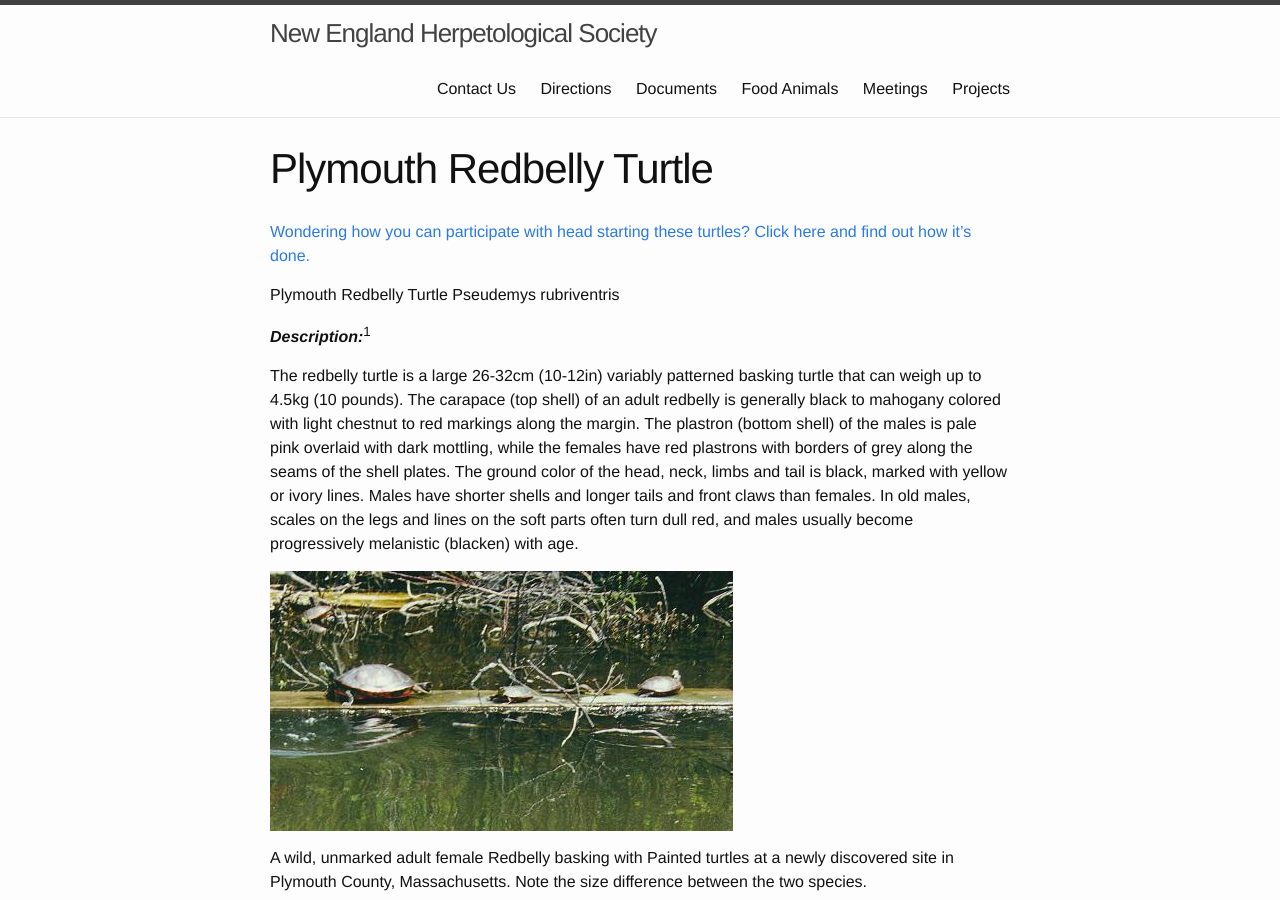
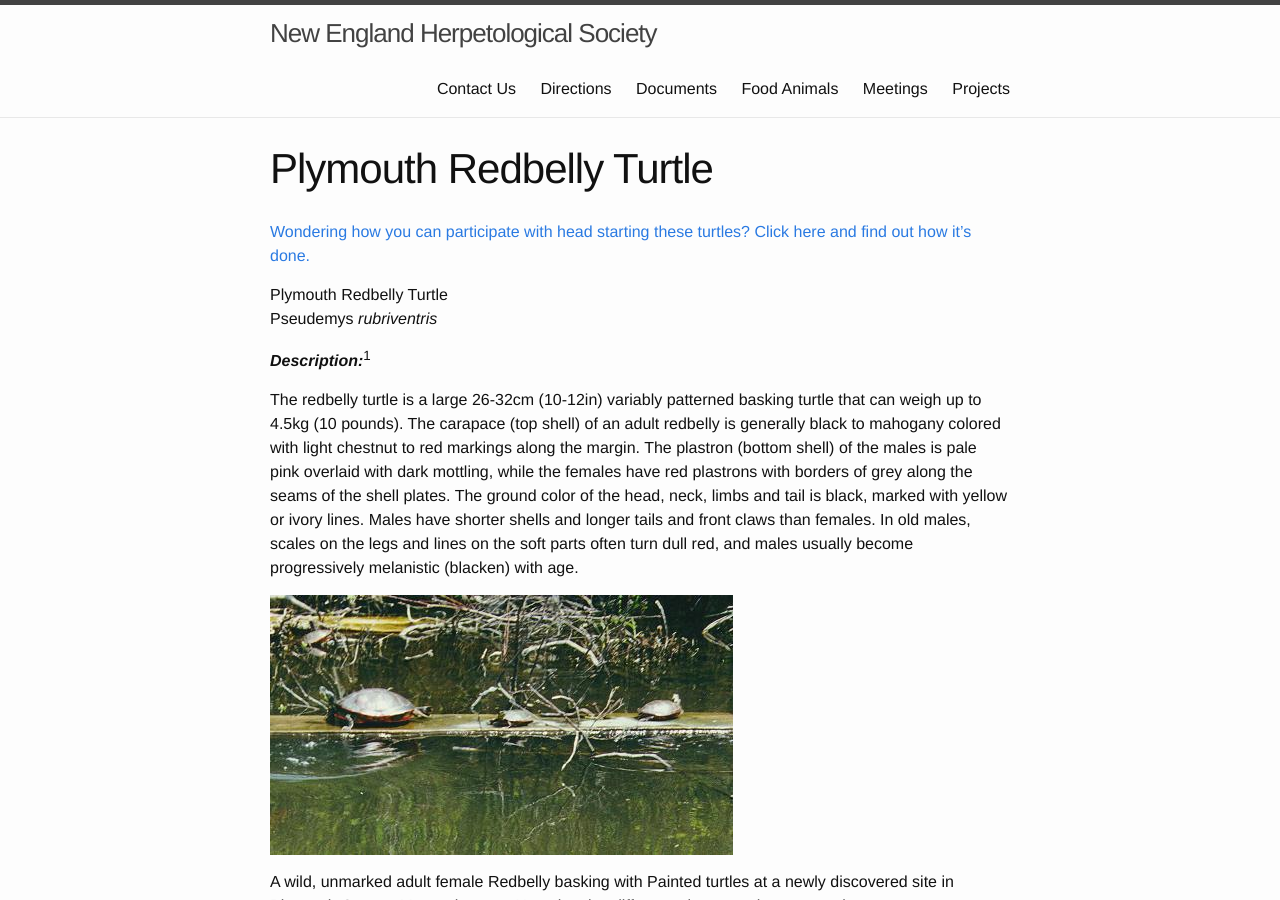
Before and after one commit to NEHerp/neherp.com, a Jekyll site: the page built from _pages/projects/plymouth_redbelly_turtle.md, in a window 1280 px wide and 900 px high. Built offline with Jekyll 4.4.1, drawn with Linux system fonts in a browser that asks for light colours.

Commit message:
Fix scientific name formating

```diff
--- a/_pages/projects/plymouth_redbelly_turtle.md
+++ b/_pages/projects/plymouth_redbelly_turtle.md
@@ -6,7 +6,8 @@ permalink: /nehs-projects/plymouth_redbelly_turtle.html
 
 [Wondering how you can participate with head starting these turtles? Click here and find out how it's done.](/nehs-projects/plymouth_redbelly_turtle_headstart_program.html)
 
-Plymouth Redbelly Turtle Pseudemys rubriventris
+Plymouth Redbelly Turtle
+Pseudemys _rubriventris_
 
 ***Description:***<sup>1</sup>
 
```
